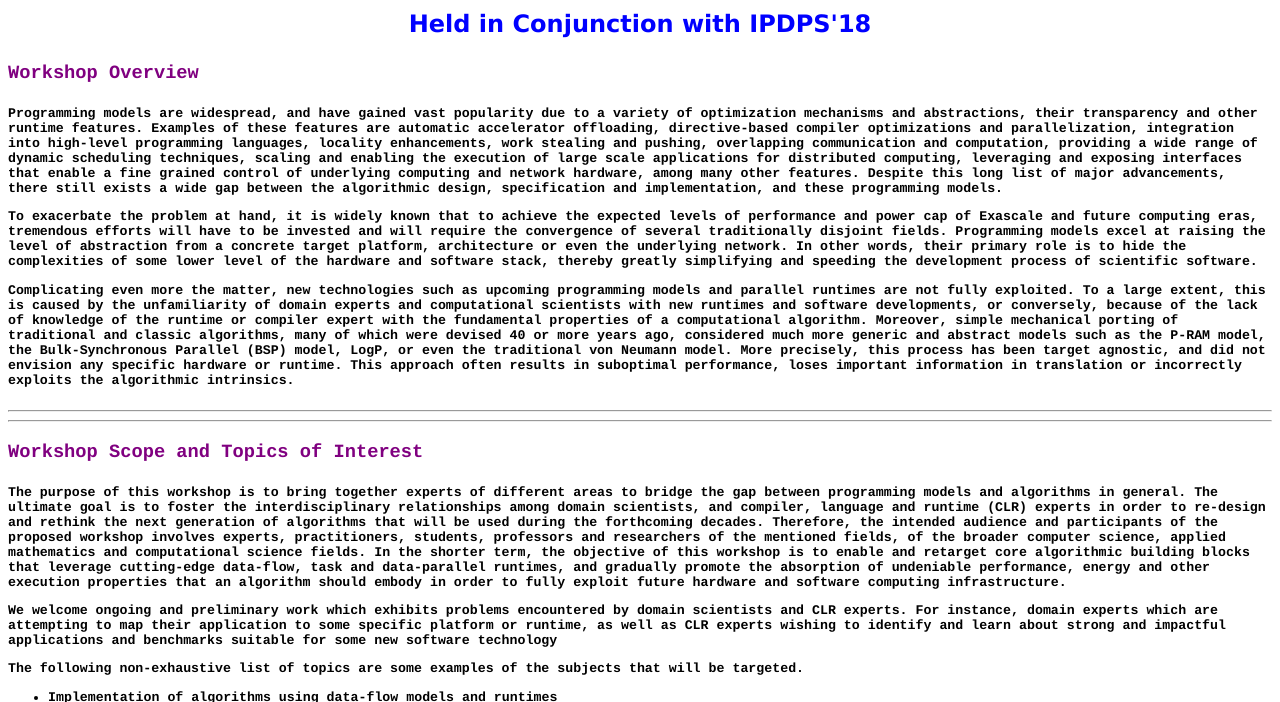
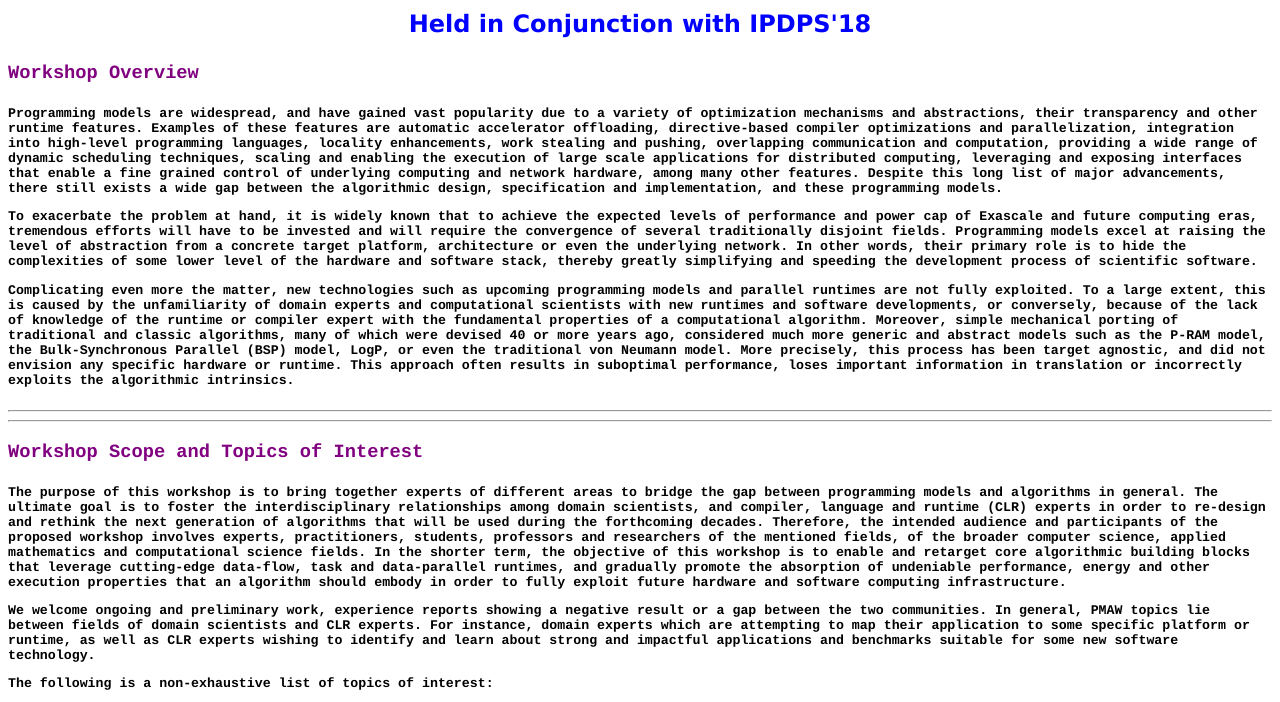
Before and after one commit to kongm/kongm.github.io, a plain HTML site: page index.html in a window 1280 px wide. Shown: the part 92-794 px from the top of the page. Drawn offline with Linux system fonts and the light colour scheme.

Commit message:
Adding content ...

```diff
--- a/index.html
+++ b/index.html
@@ -98,14 +98,15 @@ embody in order to fully exploit future hardware and software computing
 infrastructure.
 </p>
 <p>
-We welcome ongoing and preliminary work which exhibits problems encountered by
-domain scientists and CLR experts. For instance, domain experts which are
-attempting to map their application to some specific platform or runtime, as
-well as CLR experts wishing to identify and learn about strong and impactful
-applications and benchmarks suitable for some new software technology
+We welcome ongoing and preliminary work, experience reports showing a negative
+result or a gap between the two communities. In general, PMAW topics lie
+between fields of  domain scientists and CLR experts. For instance, domain experts
+which are attempting to map their application to some specific platform or
+runtime, as well as CLR experts wishing to identify and learn about strong and
+impactful applications and benchmarks suitable for some new software technology.
 </p>
 <p>
-The following non-exhaustive list of topics are some examples of the subjects that will be targeted.
+The following is a non-exhaustive list of topics of interest:
 <ul>
   <li>Implementation of algorithms using data-flow models and runtimes</li>
   <li>Domain specific languages, compilers and tools for data- flow, data and task parallelism</li>
@@ -116,6 +117,7 @@ The following non-exhaustive list of topics are some examples of the subjects th
   <li>Locality and Communication abstractions for algorithmic specification</li>
   <li>Orchestrating runtimes and heterogeneous runtime scheduling</li>
   <li>Experiences in porting or implementing scientific frameworks over one or more programming models</li>
+  <li>A negative result demonstrating general poor support for some application or class of computation and potential solutions or workaround</li>
   <li>Application and runtime demos</li>
 </ul>
 </p>
```
